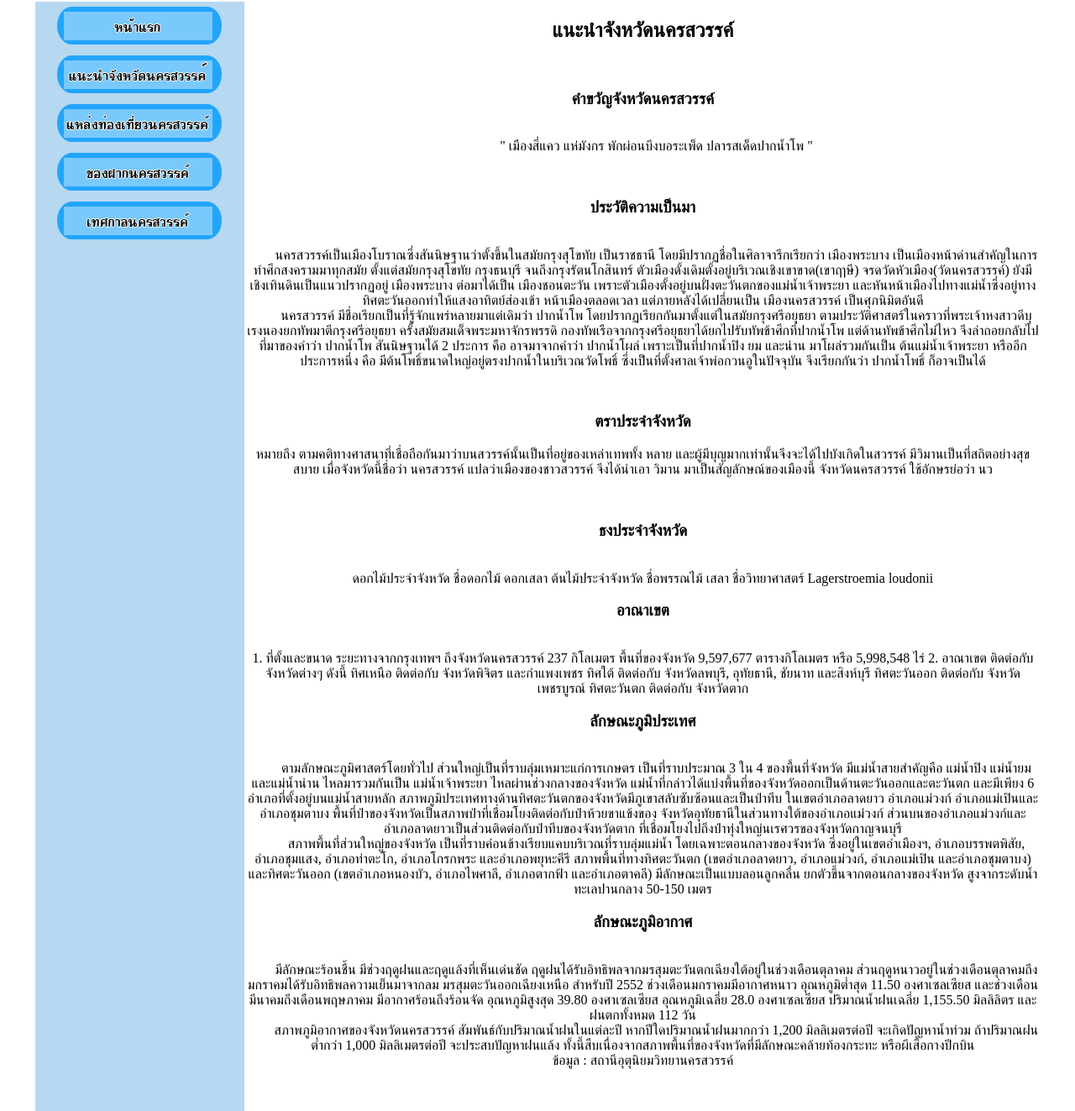
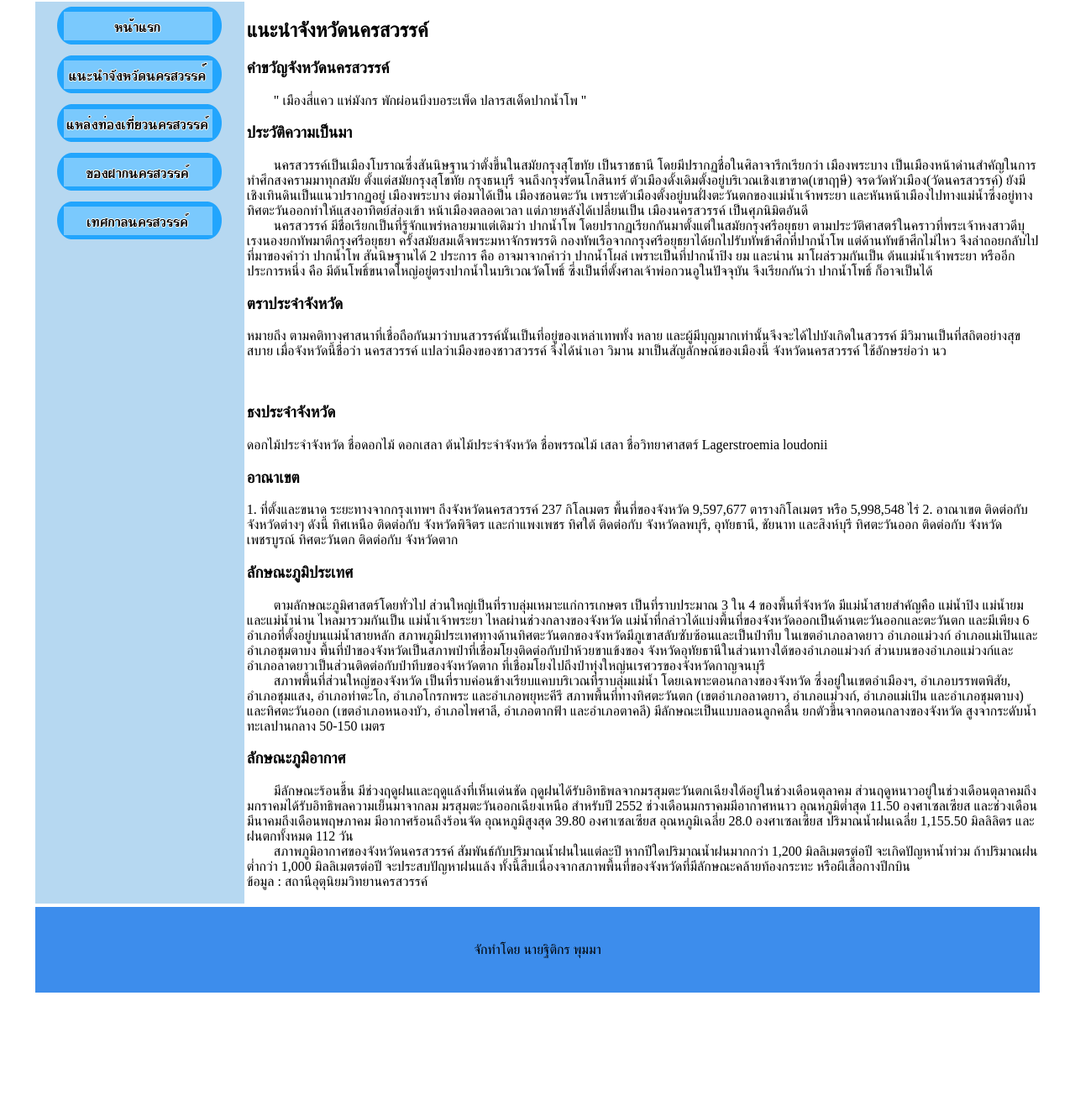
Before and after one commit to DedSecCyber/Web_Study, a plain HTML site: page introduction.html in a window 1280 px wide. Shown: the part 218-1541 px from the top of the page at 84% size. After the commit the page ends 1410 px from the top, so only its background shows below. Drawn offline with Linux system fonts and the light colour scheme.

Commit message:
update No.1

```diff
--- a/introduction.html
+++ b/introduction.html
@@ -37,43 +37,35 @@
           </tr>
         </tbody>
       </table></td>
-      <td width="788" align="center"><p align="center"><h2>แนะนำจังหวัดนครสวรรค์</h2>
-        <p>&nbsp; </p>
+      <td width="788" align="left"><h2>แนะนำจังหวัดนครสวรรค์</h2>
         <h3>คำขวัญจังหวัดนครสวรรค์</h3>
-        <p><br>
+        <p>
         &nbsp;&nbsp;&nbsp;&nbsp;&nbsp;&nbsp;&nbsp;&nbsp;&quot;  เมืองสี่แคว แห่มังกร พักผ่อนบึงบอระเพ็ด ปลารสเด็ดปากน้ำโพ &quot;</p>
-        <p><br>
+        <p>
         </p>
-        <h3>ประวัติความเป็นมา</h3> <p><br>
+        <h3>ประวัติความเป็นมา</h3> <p>
           &nbsp;&nbsp;&nbsp;&nbsp;&nbsp;&nbsp;&nbsp;&nbsp;นครสวรรค์เป็นเมืองโบราณซึ่งสันนิษฐานว่าตั้งขึ้นในสมัยกรุงสุโขทัย  เป็นราชธานี โดยมีปรากฏชื่อในศิลาจารึกเรียกว่า เมืองพระบาง  เป็นเมืองหน้าด่านสำคัญในการทำศึกสงครามมาทุกสมัย ตั้งแต่สมัยกรุงสุโขทัย  กรุงธนบุรี จนถึงกรุงรัตนโกสินทร์ ตัวเมืองดั้งเดิมตั้งอยู่บริเวณเชิงเขาขาด(เขาฤาษี)  จรดวัดหัวเมือง(วัดนครสวรรค์) ยังมีเชิงเทินดินเป็นแนวปรากฏอยู่ เมืองพระบาง  ต่อมาได้เป็น เมืองชอนตะวัน เพราะตัวเมืองตั้งอยู่บนฝั่งตะวันตกของแม่น้ำเจ้าพระยา  และหันหน้าเมืองไปทางแม่น้ำซึ่งอยู่ทางทิศตะวันออกทำให้แสงอาทิตย์ส่องเข้า หน้าเมืองตลอดเวลา  แต่ภายหลังได้เปลี่ยนเป็น เมืองนครสวรรค์ เป็นศุภนิมิตอันดี<br>
-          &nbsp;&nbsp;&nbsp;&nbsp;&nbsp;&nbsp;&nbsp;&nbsp;นครสวรรค์ มีชื่อเรียกเป็นที่รู้จักแพร่หลายมาแต่เดิมว่า ปากน้ำโพ  โดยปรากฏเรียกกันมาตั้งแต่ในสมัยกรุงศรีอยุธยา  ตามประวัติศาสตร์ในคราวที่พระเจ้าหงสาวดีบุเรงนองยกทัพมาตีกรุงศรีอยุธยา ครั้งสมัยสมเด็จพระมหาจักรพรรดิ  กองทัพเรือจากกรุงศรีอยุธยาได้ยกไปรับทัพข้าศึกที่ปากน้ำโพ แต่ด้านทัพข้าศึกไม่ไหว  จึงล่าถอยกลับไป ที่มาของคำว่า ปากน้ำโพ สันนิษฐานได้ 2 ประการ  คือ อาจมาจากคำว่า ปากน้ำโผล่ เพราะเป็นที่ปากน้ำปิง ยม และน่าน มาโผล่รวมกันเป็น  ต้นแม่น้ำเจ้าพระยา หรืออีกประการหนึ่ง คือ  มีต้นโพธิ์ขนาดใหญ่อยู่ตรงปากน้ำในบริเวณวัดโพธิ์  ซึ่งเป็นที่ตั้งศาลเจ้าพ่อกวนอูในปัจจุบัน จึงเรียกกันว่า ปากน้ำโพธิ์  ก็อาจเป็นได้</p>
-        <p><br>
+          &nbsp;&nbsp;&nbsp;&nbsp;&nbsp;&nbsp;&nbsp;&nbsp;นครสวรรค์ มีชื่อเรียกเป็นที่รู้จักแพร่หลายมาแต่เดิมว่า ปากน้ำโพ  โดยปรากฏเรียกกันมาตั้งแต่ในสมัยกรุงศรีอยุธยา  ตามประวัติศาสตร์ในคราวที่พระเจ้าหงสาวดีบุเรงนองยกทัพมาตีกรุงศรีอยุธยา ครั้งสมัยสมเด็จพระมหาจักรพรรดิ  กองทัพเรือจากกรุงศรีอยุธยาได้ยกไปรับทัพข้าศึกที่ปากน้ำโพ แต่ด้านทัพข้าศึกไม่ไหว  จึงล่าถอยกลับไป ที่มาของคำว่า ปากน้ำโพ สันนิษฐานได้ 2 ประการ  คือ อาจมาจากคำว่า ปากน้ำโผล่ เพราะเป็นที่ปากน้ำปิง ยม และน่าน มาโผล่รวมกันเป็น  ต้นแม่น้ำเจ้าพระยา หรืออีกประการหนึ่ง คือ  มีต้นโพธิ์ขนาดใหญ่อยู่ตรงปากน้ำในบริเวณวัดโพธิ์  ซึ่งเป็นที่ตั้งศาลเจ้าพ่อกวนอูในปัจจุบัน จึงเรียกกันว่า ปากน้ำโพธิ์  ก็อาจเป็นได้<br>
+        </p>
         <h3>ตราประจำจังหวัด</h3>
         <p>หมายถึง ตามคติทางศาสนาที่เชื่อถือกันมาว่าบนสวรรค์นั้นเป็นที่อยู่ของเหล่าเทพทั้ง  หลาย และผู้มีบุญมากเท่านั้นจึงจะได้ไปบังเกิดในสวรรค์  มีวิมานเป็นที่สถิตอย่างสุขสบาย เมื่อจังหวัดนี้ชื่อว่า นครสวรรค์  แปลว่าเมืองของชาวสวรรค์ จึงได้นำเอา วิมาน มาเป็นสัญลักษณ์ของเมืองนี้  จังหวัดนครสวรรค์ ใช้อักษรย่อว่า นว<br>
         </p>
-        <p>&nbsp;</p>
-          <p><h3>ธงประจำจังหวัด</h3>
-          <br>
+        <p>&nbsp;</p><h3>ธงประจำจังหวัด</h3>
           ดอกไม้ประจำจังหวัด  ชื่อดอกไม้ ดอกเสลา ต้นไม้ประจำจังหวัด ชื่อพรรณไม้ เสลา ชื่อวิทยาศาสตร์ Lagerstroemia loudonii<br>
-        </p>
-          <p><h3>อาณาเขต</h3>
-          <br>
+	    </p>
+        <p><h3>อาณาเขต</h3>
+
           1. ที่ตั้งและขนาด  ระยะทางจากกรุงเทพฯ ถึงจังหวัดนครสวรรค์ 237 กิโลเมตร  พื้นที่ของจังหวัด 9,597,677 ตารางกิโลเมตร หรือ 5,998,548  ไร่ 2. อาณาเขต ติดต่อกับจังหวัดต่างๆ ดังนี้  ทิศเหนือ ติดต่อกับ จังหวัดพิจิตร และกำแพงเพชร ทิศใต้ ติดต่อกับ จังหวัดลพบุรี,  อุทัยธานี, ชัยนาท และสิงห์บุรี ทิศตะวันออก  ติดต่อกับ จังหวัดเพชรบูรณ์ ทิศตะวันตก ติดต่อกับ จังหวัดตาก<br>
         </p>
-        <p><h3>ลักษณะภูมิประเทศ</h3>
-          <br>
+	<p><h3>ลักษณะภูมิประเทศ</h3>
           &nbsp;&nbsp;&nbsp;&nbsp;&nbsp;&nbsp;&nbsp;&nbsp;ตามลักษณะภูมิศาสตร์โดยทั่วไป ส่วนใหญ่เป็นที่ราบลุ่มเหมาะแก่การเกษตร  เป็นที่ราบประมาณ 3 ใน 4 ของพื้นที่จังหวัด  มีแม่น้ำสายสำคัญคือ แม่น้ำปิง แม่น้ำยม และแม่น้ำน่าน ไหลมารวมกันเป็น  แม่น้ำเจ้าพระยา ไหลผ่านช่วงกลางของจังหวัด  แม่น้ำที่กล่าวได้แบ่งพื้นที่ของจังหวัดออกเป็นด้านตะวันออกและตะวันตก และมีเพียง 6  อำเภอที่ตั้งอยู่บนแม่น้ำสายหลัก  สภาพภูมิประเทศทางด้านทิศตะวันตกของจังหวัดมีภูเขาสลับซับซ้อนและเป็นป่าทึบ  ในเขตอำเภอลาดยาว อำเภอแม่วงก์ อำเภอแม่เปินและอำเภอชุมตาบง  พื้นที่ป่าของจังหวัดเป็นสภาพป่าที่เชื่อมโยงติดต่อกับป่าห้วยขาแข้งของ  จังหวัดอุทัยธานีในส่วนทางใต้ของอำเภอแม่วงก์  ส่วนบนของอำเภอแม่วงก์และอำเภอลาดยาวเป็นส่วนติดต่อกับป่าทึบของจังหวัดตาก  ที่เชื่อมโยงไปถึงป่าทุ่งใหญ่นเรศวรของจังหวัดกาญจนบุรี<br>
           &nbsp;&nbsp;&nbsp;&nbsp;&nbsp;&nbsp;&nbsp;&nbsp;สภาพพื้นที่ส่วนใหญ่ของจังหวัด เป็นที่ราบค่อนข้างเรียบแคบบริเวณที่ราบลุ่มแม่น้ำ  โดยเฉพาะตอนกลางของจังหวัด ซึ่งอยู่ในเขตอำเมืองฯ, อำเภอบรรพตพิสัย,  อำเภอชุมแสง, อำเภอท่าตะโก, อำเภอโกรกพระ และอำเภอพยุหะคีรี สภาพพื้นที่ทางทิศตะวันตก (เขตอำเภอลาดยาว,  อำเภอแม่วงก์, อำเภอแม่เปิน และอำเภอชุมตาบง)  และทิศตะวันออก (เขตอำเภอหนองบัว, อำเภอไพศาลี, อำเภอตากฟ้า และอำเภอตาคลี) มีลักษณะเป็นแบบลอนลูกคลื่น  ยกตัวขึ้นจากตอนกลางของจังหวัด สูงจากระดับน้ำทะเลปานกลาง 50-150 เมตร<br>
         </p>
-          <p><h3>ลักษณะภูมิอากาศ</h3>
-          <p><br>
+        <p><h3>ลักษณะภูมิอากาศ</h3>
+          <p>
           &nbsp;&nbsp;&nbsp;&nbsp;&nbsp;&nbsp;&nbsp;&nbsp;มีลักษณะร้อนชื้น มีช่วงฤดูฝนและฤดูแล้งที่เห็นเด่นชัด  ฤดูฝนได้รับอิทธิพลจากมรสุมตะวันตกเฉียงใต้อยู่ในช่วงเดือนตุลาคม  ส่วนฤดูหนาวอยู่ในช่วงเดือนตุลาคมถึงมกราคมได้รับอิทธิพลความเย็นมาจากลม  มรสุมตะวันออกเฉียงเหนือ สำหรับปี 2552 ช่วงเดือนมกราคมมีอากาศหนาว  อุณหภูมิต่ำสุด 11.50 องศาเซลเซียส  และช่วงเดือนมีนาคมถึงเดือนพฤษภาคม มีอากาศร้อนถึงร้อนจัด อุณหภูมิสูงสุด 39.80  องศาเซลเซียส อุณหภูมิเฉลี่ย 28.0 องศาเซลเซียส  ปริมาณน้ำฝนเฉลี่ย 1,155.50 มิลลิลิตร และฝนตกทั้งหมด 112  วัน<br>
           &nbsp;&nbsp;&nbsp;&nbsp;&nbsp;&nbsp;&nbsp;&nbsp;สภาพภูมิอากาศของจังหวัดนครสวรรค์ สัมพันธ์กับปริมาณน้ำฝนในแต่ละปี  หากปีใดปริมาณน้ำฝนมากกว่า 1,200 มิลลิเมตรต่อปี  จะเกิดปัญหาน้ำท่วม ถ้าปริมาณฝน ต่ำกว่า 1,000 มิลลิเมตรต่อปี  จะประสบปัญหาฝนแล้ง  ทั้งนี้สืบเนื่องจากสภาพพื้นที่ของจังหวัดที่มีลักษณะคล้ายท้องกระทะ  หรือผีเสื้อกางปีกบิน<br>
-      ข้อมูล : สถานีอุตุนิยมวิทยานครสวรรค์ </p>
-      </p>
-      </p>
-        </p>
-      <p>&nbsp; </p></td>
+      ข้อมูล : สถานีอุตุนิยมวิทยานครสวรรค์  </p></td>
     </tr>
   </tbody>
 </table>
```
Also changed, not shown: attraction.html (+1 -1 lines), season.html (+1 -1 lines), souvenir.html (+3 -3 lines).
